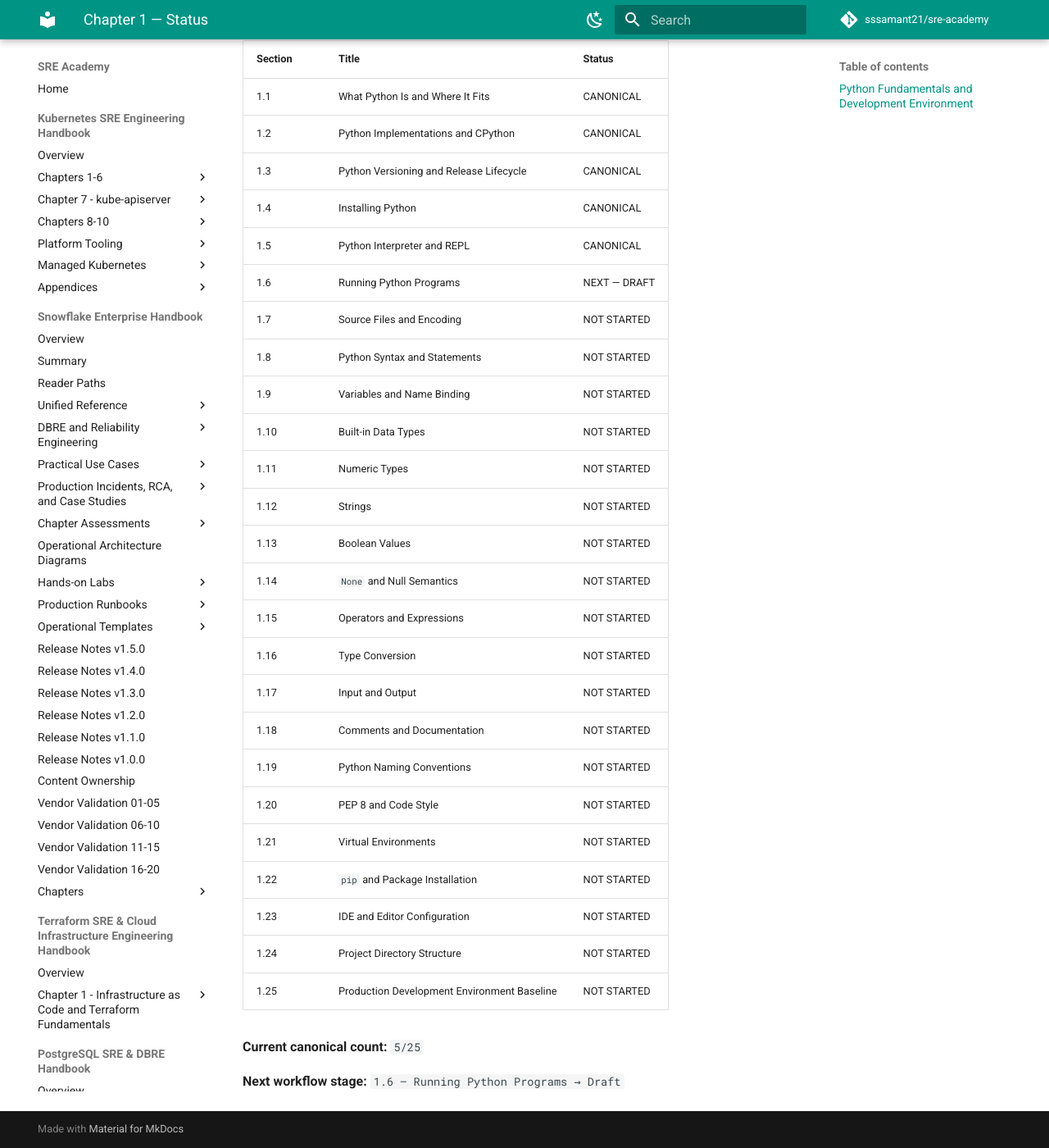
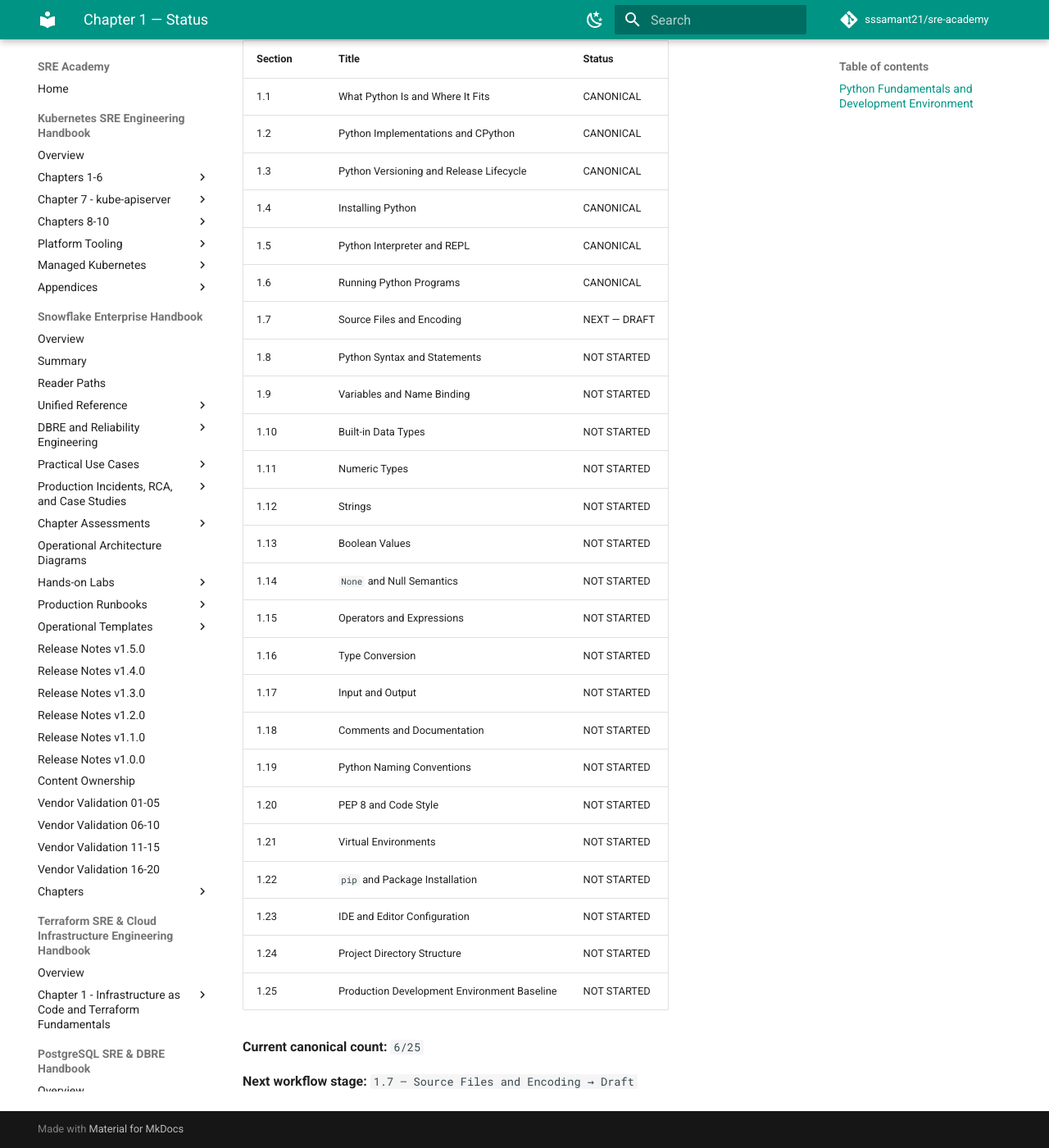
Before and after one commit to sssamant21/sre-academy, an MkDocs documentation site: the page built from docs/books/python/python-engineering-handbook/chapters/chapter-01/STATUS.md, in a window 1280 px wide and 1400 px high, scrolled down 223 px. Shown: the whole window at 82% size. Built offline with MkDocs 1.6.1 and Material for MkDocs 9.7.7, drawn with Linux system fonts in a browser that asks for light colours; comment, search, counter and statistics services are not loaded.

Commit message:
docs(python): advance chapter 1 status to 6 of 25 canonical

```diff
--- a/docs/books/python/python-engineering-handbook/chapters/chapter-01/STATUS.md
+++ b/docs/books/python/python-engineering-handbook/chapters/chapter-01/STATUS.md
@@ -2,7 +2,7 @@
 
 ## Python Fundamentals and Development Environment
 
-**Progress:** `5/25 canonical`
+**Progress:** `6/25 canonical`
 
 | Section | Title | Status |
 |---|---|---|
@@ -11,8 +11,8 @@
 | 1.3 | Python Versioning and Release Lifecycle | CANONICAL |
 | 1.4 | Installing Python | CANONICAL |
 | 1.5 | Python Interpreter and REPL | CANONICAL |
-| 1.6 | Running Python Programs | NEXT — DRAFT |
-| 1.7 | Source Files and Encoding | NOT STARTED |
+| 1.6 | Running Python Programs | CANONICAL |
+| 1.7 | Source Files and Encoding | NEXT — DRAFT |
 | 1.8 | Python Syntax and Statements | NOT STARTED |
 | 1.9 | Variables and Name Binding | NOT STARTED |
 | 1.10 | Built-in Data Types | NOT STARTED |
@@ -32,6 +32,6 @@
 | 1.24 | Project Directory Structure | NOT STARTED |
 | 1.25 | Production Development Environment Baseline | NOT STARTED |
 
-**Current canonical count:** `5/25`
+**Current canonical count:** `6/25`
 
-**Next workflow stage:** `1.6 — Running Python Programs → Draft`
+**Next workflow stage:** `1.7 — Source Files and Encoding → Draft`
```
